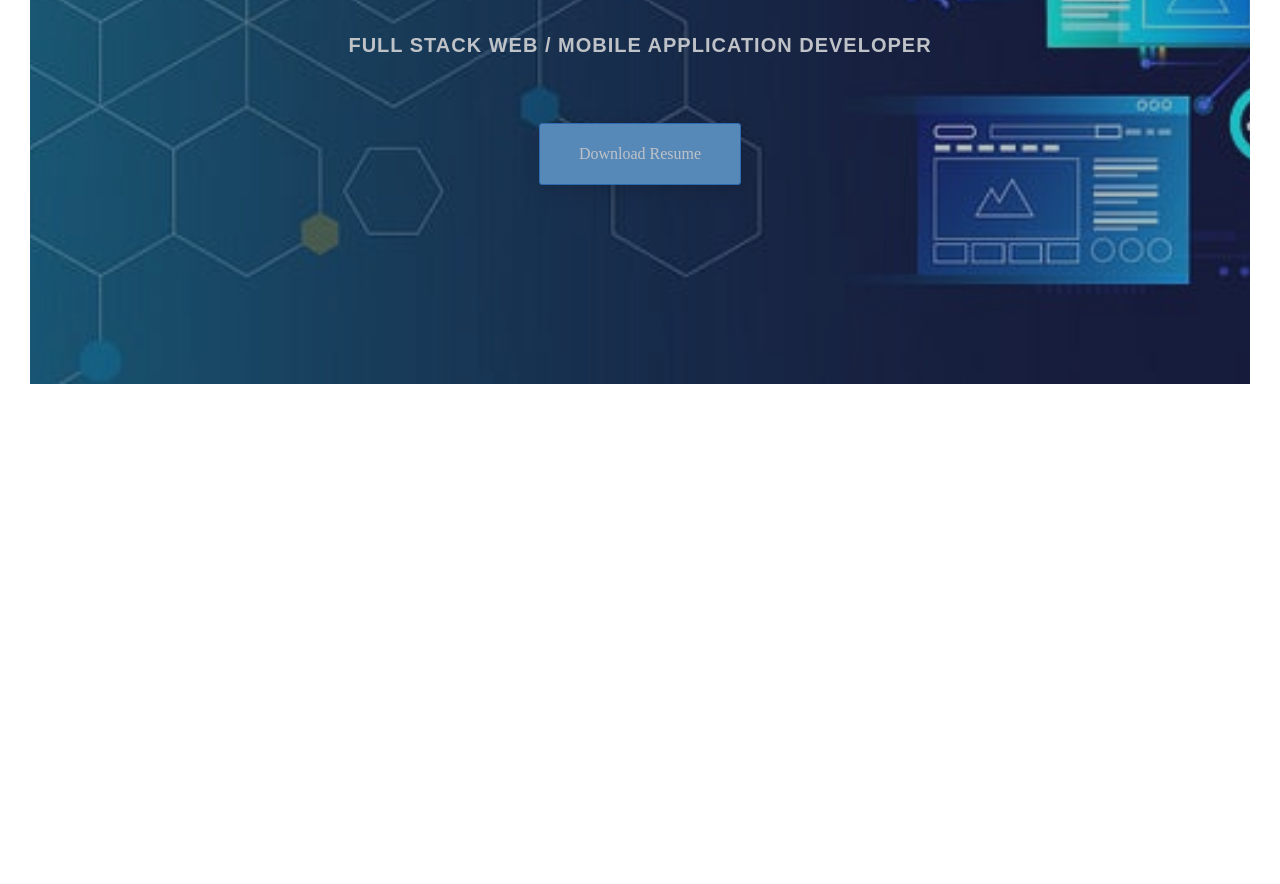
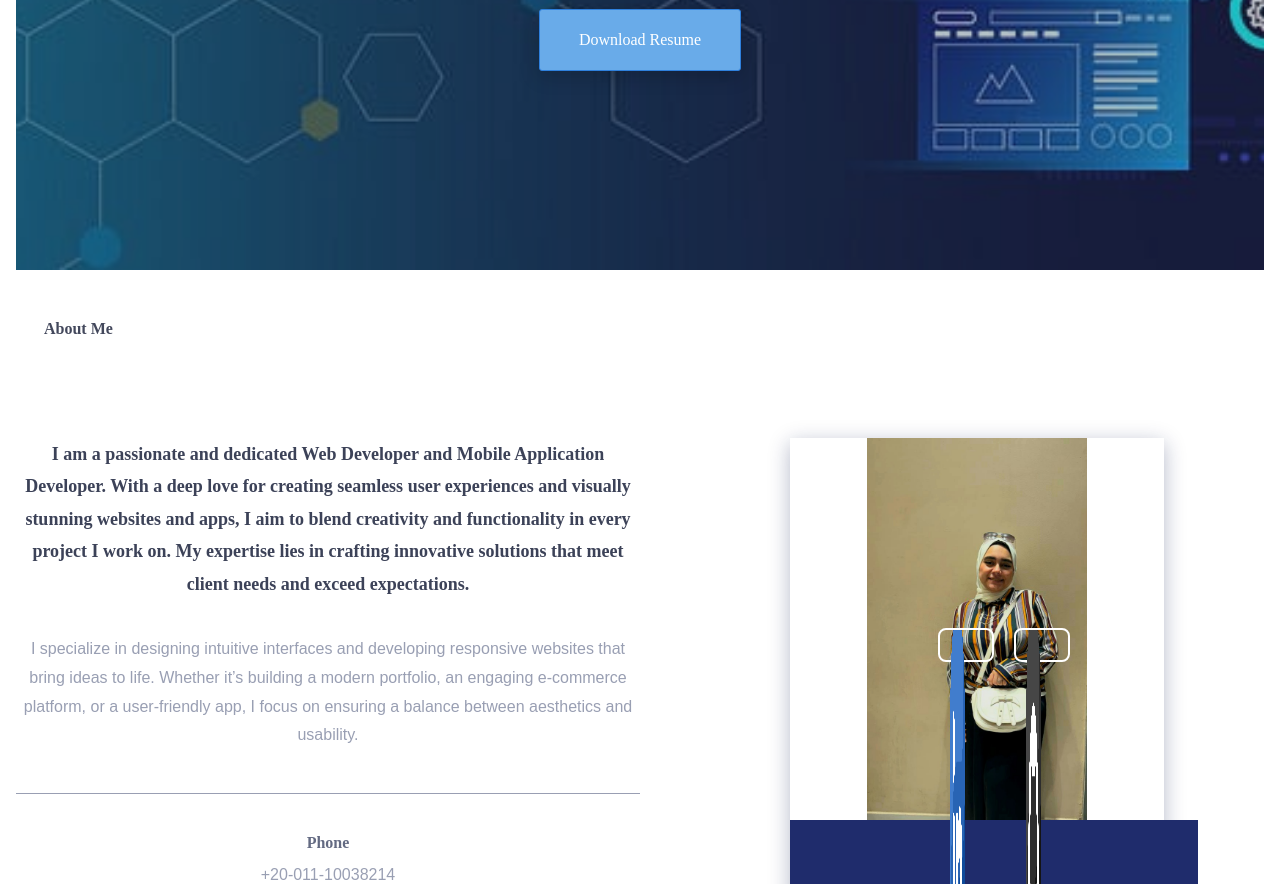
Before and after one commit to salmasaad2000/portfolio, a plain HTML site: page index.html in a window 1280 px wide. Shown: the part 686-1570 px from the top of the page. Before the commit the page ends 1070 px from the top, so only its background shows below. Drawn offline with Linux system fonts and the light colour scheme.

Commit message:
about me part

```diff
--- a/index.html
+++ b/index.html
@@ -2,7 +2,7 @@
 <html>
 <head>
     <title>Salma profile</title>
-    <meta name='viewport' content='width=device-width, initial-scale=1'>
+    <meta name="viewport" content="width=device-width, initial-scale=1">
     <link rel="stylesheet" href="style.css">
 
 </head>
@@ -25,6 +25,7 @@
             </ul>
          </div>
     </div>
+	<div class="main">
 		<!-- home part -->
 		<section class="welcome-part">
 			<div class="container">
@@ -46,6 +47,65 @@
 			</div>
 		 </section>
 		 <!-- about-part -->
+		 <section id="about" class="about">
+			<div class="section-heading text-center">
+				<h2>about me</h2>
+			</div>
+			<div class="container">
+				<div class="about-content">
+					<div class="row">
+						<div class="col-sm-6">
+							<div class="single-about-txt">
+								<h3>
+									I am a passionate and dedicated Web Developer and Mobile Application Developer. With a deep love for creating seamless user experiences and visually stunning websites and apps, I aim to blend creativity and functionality in every project I work on. My expertise lies in crafting innovative solutions that meet client needs and exceed expectations.								</h3>
+								<p>
+									I specialize in designing intuitive interfaces and developing responsive websites that bring ideas to life. Whether it’s building a modern portfolio, an engaging e-commerce platform, or a user-friendly app, I focus on ensuring a balance between aesthetics and usability.								</p>
+								<div class="row">
+									<div class="col-sm-4">
+										<div class="single-about-add-info">
+											<h3>phone</h3>
+											<p>+20-011-10038214</p>
+										</div>
+									</div>
+									<div class="col-sm-4">
+										<div class="single-about-add-info">
+											<h3>email</h3>
+											<p>salma.saad.2026@gmail.com</p>
+										</div>
+									</div>
+									</div>
+								</div>
+							</div>
+						</div>
+						<div class="col-sm-offset-1 col-sm-5">
+							<div class="single-about-img">
+								<img src="./assets/image/my-profile.jpg" alt="profile_image">
+								<div class="about-list-icon">
+									<ul>
+										<li>
+											<a href="https://www.linkedin.com/in/salma-saad-software/">
+												<img src="./assets/logo/linkedin.png" alt="linkedin acount">
+											</a>
+										</li>
+										<li>
+											<a href="https://github.com/salmasaad2000">
+												<img src="./assets/logo/github.png" alt="github acount">
+											</a>
+									</ul>
+								</div>
+
+							</div>
+
+						</div>
+					</div>
+				</div>
+			</div>
+		</section>
+		<section class="education">
+
+		</section>
+
+	</div>
 
 </body>
 </html>
--- a/style.css
+++ b/style.css
@@ -1,4 +1,6 @@
-/* general style */
+
+/* ----------------------------------------------------------------------------------------------------------- */
+                           /* general style */
 *{
     padding: 0;
     margin: 0;
@@ -54,13 +56,21 @@ html,body{
 .fix{position: relative;clear: both;}
 
 
+/* ----------------------------------------------------------------------------------------------------------- */
+                                      /* nav part */
 
 
-@media (min-width: 1024px){}
+
 .navigation{
     height: 150px;
     background-color: rgb(157, 184, 190);
+    z-index: 1000;
+    position: fixed;
+    top: 0;
+    width: 100%;
+    transition: 0.4s;
 }
+
 .navigation .nav-link{
     display: inline-flex;
     list-style: none;
@@ -84,11 +94,18 @@ html,body{
     margin: 30px;
     font-size: 5em;
 }
-.clear{
-    clear: both;
-}
 
-/* welcome part */
+
+/* ----------------------------------------------------------------------------------------------------------- */
+                               /* welcome part */
+
+
+.main {
+    padding: 16px;
+    height: 1500px;
+  }
+
+
 .welcome-part{
     display: flex;
     align-items: center;
@@ -99,7 +116,7 @@ html,body{
     background-position: center;
     height:890px;
     text-align: center;
-    margin: 30px;
+    margin-top: 50px
 }
 
 .welcome-part:before{
@@ -116,6 +133,7 @@ html,body{
 /*.header-text-area*/
 .container{
     float: left;
+    width: 100%;
 }
 .container .header-text h2 {
 
@@ -149,4 +167,101 @@ html,body{
     border:1px solid #2e80dd;
     box-shadow: 0 5px 20px rgba(0,0,0,.2);
     transition: 0.3s linear;
+    position: relative;
 }
+
+
+/* ----------------------------------------------------------------------------------------------------------- */
+                              /* about part */
+
+
+.about {
+    padding: 50px 0 100px;
+    position: relative;
+    text-align: center;
+}
+.section-heading{
+    width: 10%;
+    text-align: center;
+}
+.single-about-txt {
+    float : left;
+    width: 50%;
+    flex: 2;
+}
+.about-content {padding-top: 100px;}
+/*.single-about-txt*/
+.single-about-txt h3 {
+    font-size:18px;
+    color: #3c4258;
+    text-transform: initial;
+    line-height: 1.8;
+}
+.single-about-txt p {
+    font-size: 16px;
+    color: #999fb3;
+    padding: 35px 0 43px;
+    border-bottom: 1px solid #999fb3;
+}
+.single-about-add-info {
+    margin: 35px 0;
+}
+.single-about-add-info h3 {
+    color: #636a82;
+    font-size: 16px;
+    text-transform: capitalize;
+}
+.single-about-add-info p {font-weight:  300;border:  0;padding: 0;margin-top: 3px;}
+
+/*.single-about-img */
+.single-about-img{
+    position: relative;
+    width: 30%;
+    float: right;
+    box-shadow: 0 5px 20px rgba(14,25,80,.30);
+    margin-left: 30px;
+    margin-right: 100px;
+    text-align: center;
+
+}
+
+.single-about-img img {
+    max-width: 500px;
+    height: 468px;
+}
+.about-list-icon{
+    display: flex;
+    justify-content: center;
+    align-items: center;
+    position: absolute;
+    bottom: 0;
+    left: 0;
+    width: 109%;
+    height: 90px;
+    background: #1f2c6c;
+}
+/*.ab-list-icon */
+.about-list-icon ul {
+    display: flex;
+}
+.about-list-icon  ul li a {
+    padding-right: 22px;
+    cursor:pointer;
+    color: #fff;
+}
+.about-list-icon ul li a {
+    cursor: pointer;
+    color: #fff;
+    display: inline-block;
+    border: 2px solid;
+    margin-left: 20px;
+    border-radius: 8px;
+    width: 30px;
+    height: 30px;
+    line-height: 28px;
+    text-align: center;
+}
+.about-list-icon ul li a img {
+    margin-left: 6px;
+    width: 50%;
+}
```
Also changed, not shown: assets/image/my-profile.jpg (added), assets/logo/github.png (added), assets/logo/linkedin.png (added). Lines whose indentation alone changed are shown as unchanged.
